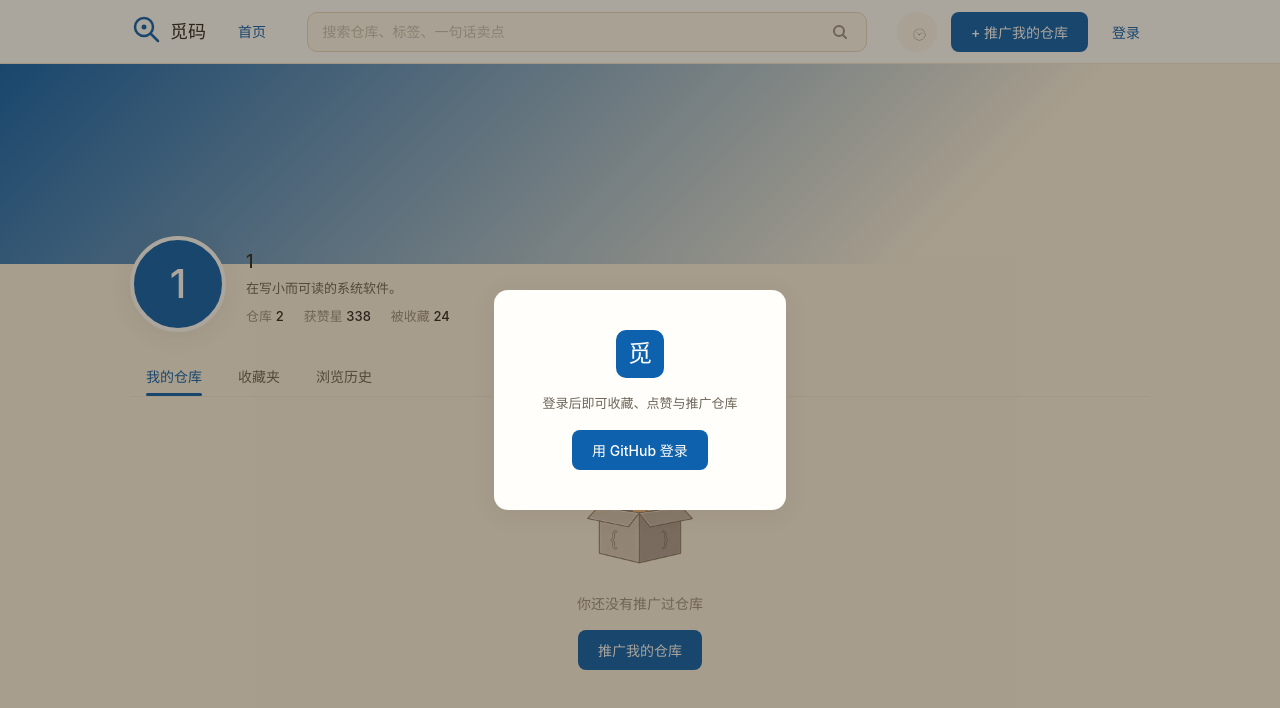
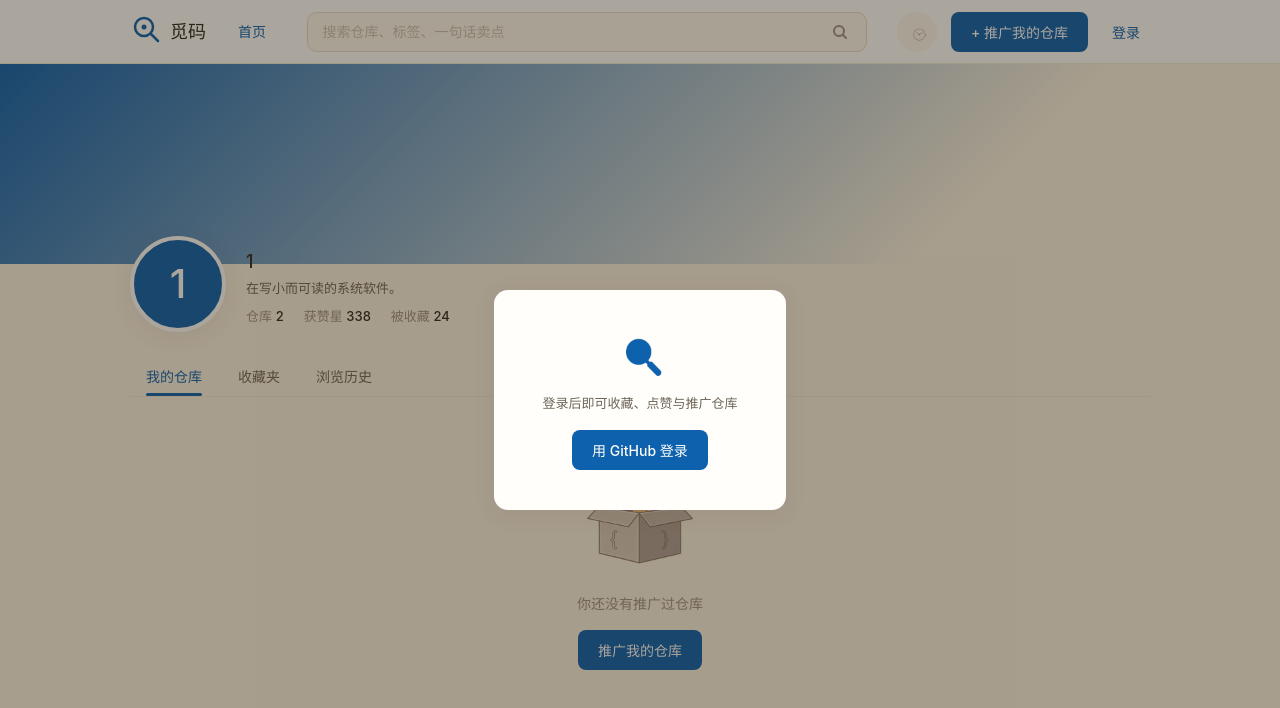
Before and after one commit to alaala-daka/Meecode-Find_your_code, a React (Vite) app in the folder frontend/: page /user/1 in a window 1280 px wide. Both pictures are taken after a click on the button "登录". Shown: the top 708 px of the page. Built offline with nearby package versions, Linux system fonts and the light colour scheme.

Commit message:
feat(frontend): 接入浏览历史空态插画与登录弹层标识（品牌蓝着色）

```diff
--- a/frontend/src/components/LoginModal.css
+++ b/frontend/src/components/LoginModal.css
@@ -13,12 +13,8 @@
   border-radius: var(--radius-xl);
   box-shadow: var(--shadow_float);
 }
-.login-logo {
+.login-logo-img {
   width: 48px; height: 48px;
-  display: flex; align-items: center; justify-content: center;
-  background: var(--brand_blue);
-  color: var(--bg1);
-  border-radius: var(--radius-lg);
-  font-size: 24px; font-weight: 500;
+  object-fit: contain;
 }
 .login-tip { color: var(--text2); font-size: 13px; }
--- a/frontend/src/components/LoginModal.tsx
+++ b/frontend/src/components/LoginModal.tsx
@@ -1,6 +1,7 @@
 // src/components/LoginModal.tsx —— 规范 §8.3
 import { useAuthStore } from '../store/authStore'
 import Button from './Button'
+import loginLogo from '../assets/login-logo.png'
 import './LoginModal.css'
 
 interface Props {
@@ -14,7 +15,7 @@ export default function LoginModal({ open, onClose }: Props) {
   return (
     <div className="login-mask" onClick={onClose}>
       <div className="login-modal" role="dialog" aria-label="登录" onClick={(e) => e.stopPropagation()}>
-        <div className="login-logo" aria-hidden="true">觅</div>
+        <img className="login-logo-img" src={loginLogo} alt="" aria-hidden="true" />
         <p className="login-tip">登录后即可收藏、点赞与推广仓库</p>
         <Button onClick={() => { login(); onClose() }}>用 GitHub 登录</Button>
       </div>
--- a/frontend/src/pages/ProfilePage.tsx
+++ b/frontend/src/pages/ProfilePage.tsx
@@ -10,6 +10,7 @@ import Tabs from '../components/Tabs'
 import TopBar from '../components/TopBar'
 import { useAuthStore } from '../store/authStore'
 import emptyFavorites from '../assets/empty-favorites.png'
+import emptyHistory from '../assets/empty-history.png'
 import emptyRepos from '../assets/empty-repos.png'
 import './ProfilePage.css'
 
@@ -124,7 +125,7 @@ export default function ProfilePage() {
             <EmptyState title={emptyText}
               actionLabel={tab === 'repos' ? '推广我的仓库' : '去首页逛逛'}
               onAction={() => navigate(tab === 'repos' ? '/submit' : '/')}
-              image={tab === 'repos' ? emptyRepos : tab === 'favs' ? emptyFavorites : undefined} />
+              image={tab === 'repos' ? emptyRepos : tab === 'favs' ? emptyFavorites : emptyHistory} />
           ) : (
             <div className="repo-grid">
               {current.map((c) => (
```
Also changed, not shown: frontend/src/assets/empty-history.png (added), frontend/src/assets/login-logo.png (added).
